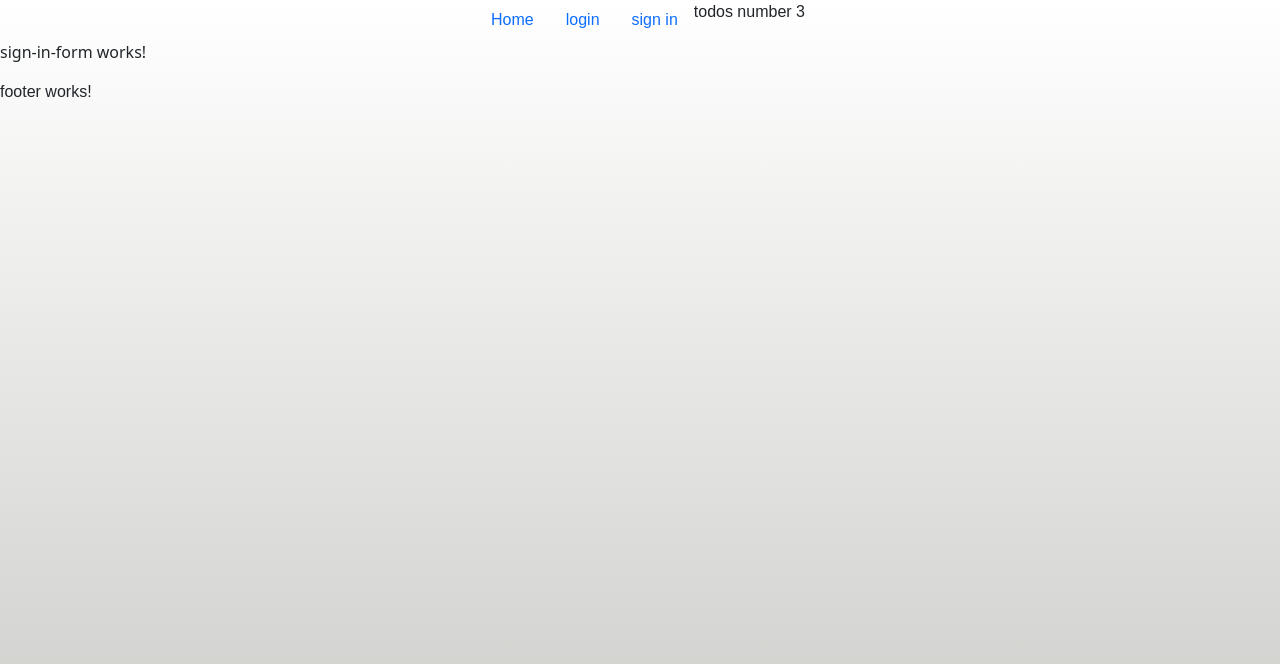
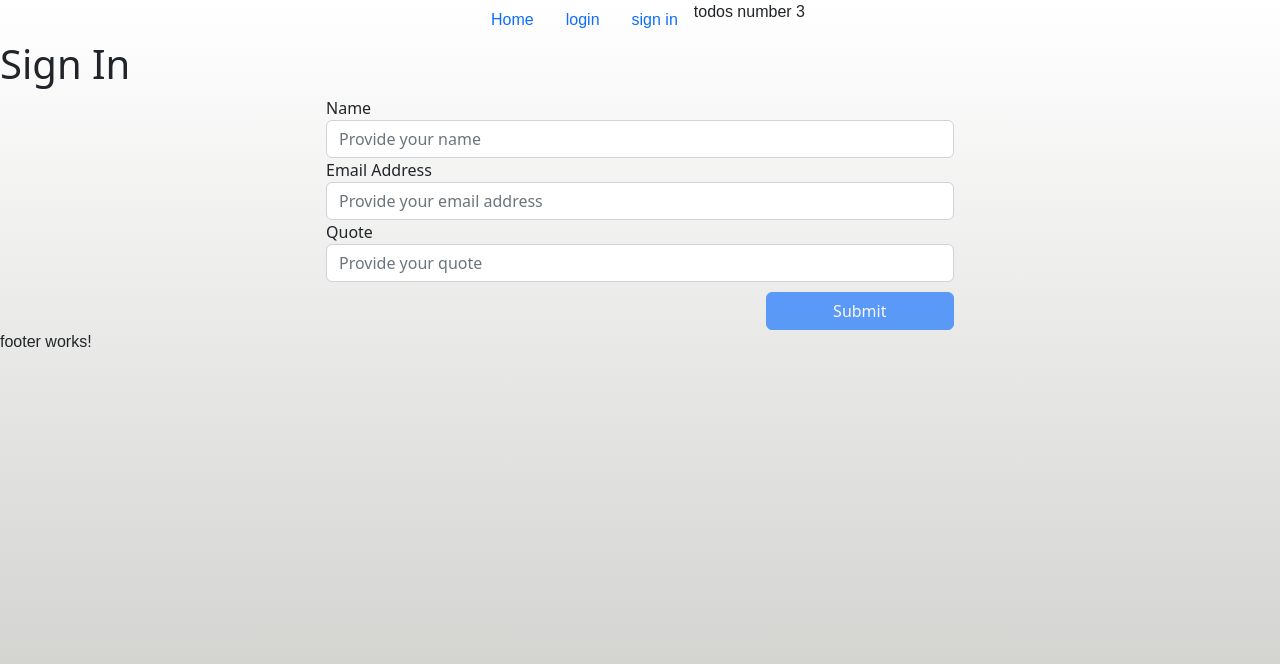
Before and after one commit to THEPEACEMAKER/ng-todo-app, an Angular app: page /signin in a window 1280 px wide. Shown: the top 664 px of the page. Built offline with nearby package versions, Linux system fonts and the light colour scheme.

Commit message:
reactive signin form

```diff
--- a/src/app/app.module.ts
+++ b/src/app/app.module.ts
@@ -1,6 +1,6 @@
 import { NgModule } from '@angular/core';
 import { BrowserModule } from '@angular/platform-browser';
-import { FormsModule } from '@angular/forms';
+import { FormsModule, ReactiveFormsModule  } from '@angular/forms';
 import { RouterModule, Routes } from '@angular/router';
 
 import { AppComponent } from './app.component';
@@ -39,7 +39,8 @@ const routes: Routes = [
   imports: [
     BrowserModule,
     FormsModule,
-    RouterModule.forRoot(routes)
+    RouterModule.forRoot(routes),
+    ReactiveFormsModule
   ],
   providers: [AuthService, AuthGuard, TodosService],
   bootstrap: [AppComponent]
--- a/src/app/sign-in-form/sign-in-form.component.html
+++ b/src/app/sign-in-form/sign-in-form.component.html
@@ -1 +1,37 @@
-<p>sign-in-form works!</p>
+<h1>Sign In</h1>
+<div class="row justify-content-sm-center">
+    <div class="col-sm-6">
+        <form [formGroup]="signForm" (ngSubmit)="handleSubmit()">
+            <div class="form-group">
+                <label>Name</label>
+                <input class="form-control" placeholder="Provide your name" type="text" formControlName="name" />
+                <span class="text-danger" *ngIf="signForm.get('name')?.invalid && signForm.get('name')?.touched">
+                    Name is invalid
+                </span>
+            </div>
+            <div class="form-group">
+                <label>Email Address</label>
+                <input class="form-control" placeholder="Provide your email address" required type="email"
+                    formControlName="email" />
+                <span class="text-danger" *ngIf="signForm.get('email')?.invalid && signForm.get('email')?.touched">
+                    Email is invalid
+                </span>
+            </div>
+            <div class="form-group">
+                <label>Quote</label>
+                <input class="form-control" placeholder="Provide your quote" type="text" formControlName="quote" />
+                <span class="text-danger" *ngIf="signForm.get('quote')?.invalid && signForm.get('quote')?.touched">
+                    Quote is invalid
+                </span>
+            </div>
+            <div class="form-group">
+                <div style="display: flex; margin-top: 10px;">
+                    <button type="submit" class="btn btn-primary" style="margin-left: auto; width: 30%;"
+                        [disabled]="signForm.invalid">
+                        Submit
+                    </button>
+                </div>
+            </div>
+        </form>
+    </div>
+</div>
--- a/src/app/sign-in-form/sign-in-form.component.ts
+++ b/src/app/sign-in-form/sign-in-form.component.ts
@@ -1,11 +1,23 @@
-import { Component } from '@angular/core';
+import { Component, OnInit } from '@angular/core';
+import { FormControl, FormGroup, Validators } from '@angular/forms';
 
 @Component({
   selector: 'app-sign-in-form',
   templateUrl: './sign-in-form.component.html',
   styleUrls: ['./sign-in-form.component.css']
 })
-export class SignInFormComponent {
+export class SignInFormComponent implements OnInit {
+  signForm!: FormGroup;
+  ngOnInit(): void {
+    this.signForm = new FormGroup({
+      'name': new FormControl('', [Validators.required]),
+      'email': new FormControl('', [Validators.required, Validators.email]),
+      'quote': new FormControl('', [Validators.required])
+    });
+  }
 
+  handleSubmit() {
+    console.log(this.signForm.value);
+ }
 
 }
```
